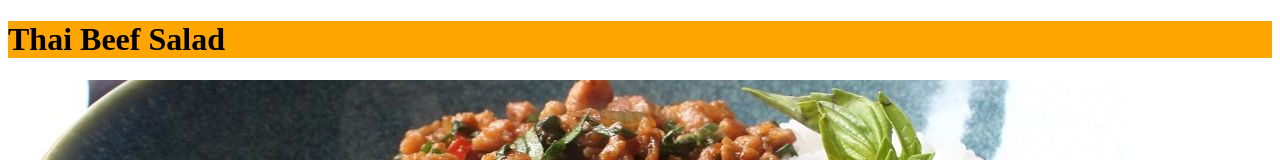
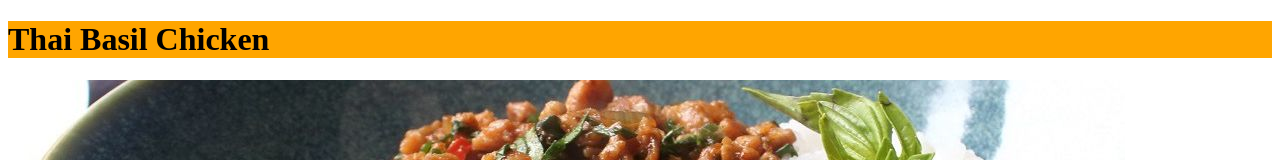
Before and after one commit to Alina7121/odin-recipes, a plain HTML site: page recipes/ThaiBasilChicken.html in a window 1280 px wide. Shown: the top 160 px of the page. Drawn offline with Linux system fonts and the light colour scheme; files whose address does not match are found by name.

Commit message:
Title Fixed
changed from  Thai Beef Salad to the correct Thai Basil Chicken

```diff
--- a/recipes/ThaiBasilChicken.html
+++ b/recipes/ThaiBasilChicken.html
@@ -2,7 +2,7 @@
 <html lang "en">
 <meta charset="utf-8">
 <head>
-   <h1 style="background-color:Orange;"> Thai Beef Salad</h1>
+   <h1 style="background-color:Orange;"> Thai Basil Chicken </h1>
    <img
    src="home/alinka/repos/odin-recipes/img/ThaiBasilChicken.jpg" alt="A dish with Thai Basil Chicken and Rice">
 <p><b>What is Thai Basil Chicken</b>
```
